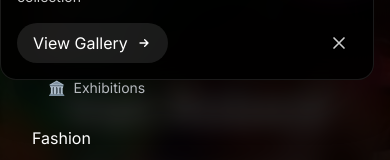
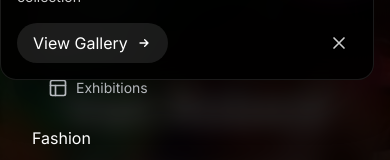
Before and after one commit to NickUSS/vanrobert, a Next.js app: page / in a window 390 px wide. Both pictures are taken after a click on the button 354 px from the left and 48 px from the top of the page. Shown: the part 230-390 px from the top of the page. Built offline with nearby package versions, Linux system fonts and the light colour scheme.

Commit message:
Update Navbar.tsx

```diff
--- a/src/components/layout/Navbar.tsx
+++ b/src/components/layout/Navbar.tsx
@@ -1,16 +1,86 @@
 'use client'
-import { useState, useEffect } from 'react'
+import {useState, useEffect, JSX} from 'react'
 import Link from 'next/link'
 import Image from 'next/image'
 import { motion, AnimatePresence } from 'framer-motion'
 import AnimatedButton from '../buttons/AnimatedButton'
 
-// Definir interfaces
+// Iconos SVG
+const Icons = {
+    Courses: ({ className }: { className?: string }) => (
+        <svg
+            className={className}
+            width="24"
+            height="24"
+            viewBox="0 0 24 24"
+            fill="none"
+            stroke="currentColor"
+            strokeWidth="2"
+            strokeLinecap="round"
+            strokeLinejoin="round"
+        >
+            <path d="M2 3h6a4 4 0 0 1 4 4v14a3 3 0 0 0-3-3H2z"/>
+            <path d="M22 3h-6a4 4 0 0 0-4 4v14a3 3 0 0 1 3-3h7z"/>
+        </svg>
+    ),
+    AboutMe: ({ className }: { className?: string }) => (
+        <svg
+            className={className}
+            width="24"
+            height="24"
+            viewBox="0 0 24 24"
+            fill="none"
+            stroke="currentColor"
+            strokeWidth="2"
+            strokeLinecap="round"
+            strokeLinejoin="round"
+        >
+            <circle cx="12" cy="7" r="4"/>
+            <path d="M6 21v-2a4 4 0 0 1 4-4h4a4 4 0 0 1 4 4v2"/>
+        </svg>
+    ),
+    Projects: ({ className }: { className?: string }) => (
+        <svg
+            className={className}
+            width="24"
+            height="24"
+            viewBox="0 0 24 24"
+            fill="none"
+            stroke="currentColor"
+            strokeWidth="2"
+            strokeLinecap="round"
+            strokeLinejoin="round"
+        >
+            <polygon points="12 2 2 7 12 12 22 7 12 2"/>
+            <polyline points="2 17 12 22 22 17"/>
+            <polyline points="2 12 12 17 22 12"/>
+        </svg>
+    ),
+    Exhibitions: ({ className }: { className?: string }) => (
+        <svg
+            className={className}
+            width="24"
+            height="24"
+            viewBox="0 0 24 24"
+            fill="none"
+            stroke="currentColor"
+            strokeWidth="2"
+            strokeLinecap="round"
+            strokeLinejoin="round"
+        >
+            <rect x="3" y="3" width="18" height="18" rx="2"/>
+            <path d="M3 9h18"/>
+            <path d="M9 21V9"/>
+        </svg>
+    ),
+};
+
+// Interfaces
 interface SubMenuItem {
     name: string;
     description: string;
     href: string;
-    icon: string;
+    Icon: ({ className }: { className?: string }) => JSX.Element;
 }
 
 interface NavItem {
@@ -25,7 +95,7 @@ interface DesktopNavItemProps {
     index: number;
 }
 
-// Definir las variantes de animación
+// Variantes de animación
 const itemVariants = {
     hidden: { opacity: 0, x: 20 },
     visible: (i: number) => ({
@@ -48,25 +118,25 @@ const navItems: NavItem[] = [
                 name: 'Courses',
                 description: 'Explore our art courses and workshops for all levels',
                 href: '/art/courses',
-                icon: '🎨'
+                Icon: Icons.Courses
             },
             {
                 name: 'About Me',
                 description: 'Learn about my journey and artistic philosophy',
                 href: '/art/about',
-                icon: '👨‍🎨'
+                Icon: Icons.AboutMe
             },
             {
                 name: 'Projects',
                 description: 'Discover my latest artistic projects and collaborations',
                 href: '/art/projects',
-                icon: '🎯'
+                Icon: Icons.Projects
             },
             {
                 name: 'Exhibitions',
                 description: 'View upcoming and past art exhibitions',
                 href: '/art/exhibitions',
-                icon: '🏛️'
+                Icon: Icons.Exhibitions
             }
         ]
     },
@@ -129,9 +199,13 @@ const DesktopNavItem = ({ item, isScrolled, index }: DesktopNavItemProps) => {
                                         } group`}
                                     >
                                         <div className="flex items-center">
-                                            <span className="text-2xl mr-3 group-hover:scale-110 transition-transform">
-                                                {subItem.icon}
-                                            </span>
+                                            <div className="mr-3 flex-shrink-0">
+                                                <subItem.Icon className={`w-6 h-6 ${
+                                                    isScrolled
+                                                        ? 'text-gray-800 group-hover:text-black'
+                                                        : 'text-white group-hover:text-white/90'
+                                                }`} />
+                                            </div>
                                             <div>
                                                 <p className="font-medium">{subItem.name}</p>
                                                 <p className={`text-sm ${
@@ -343,11 +417,17 @@ export default function Navbar() {
                                                             isScrolled
                                                                 ? 'text-gray-600 hover:bg-gray-100'
                                                                 : 'text-gray-300 hover:bg-white/10'
-                                                        }`}
+                                                        } group`}
                                                         onClick={() => setIsMobileMenuOpen(false)}
                                                     >
-                                                        <span className="mr-2">{subItem.icon}</span>
-                                                        {subItem.name}
+                                                        <div className="flex items-center">
+                                                            <subItem.Icon className={`w-5 h-5 mr-2 ${
+                                                                isScrolled
+                                                                    ? 'text-gray-600 group-hover:text-gray-900'
+                                                                    : 'text-gray-300 group-hover:text-white'
+                                                            }`} />
+                                                            {subItem.name}
+                                                        </div>
                                                     </Link>
                                                 ))}
                                             </div>
```
